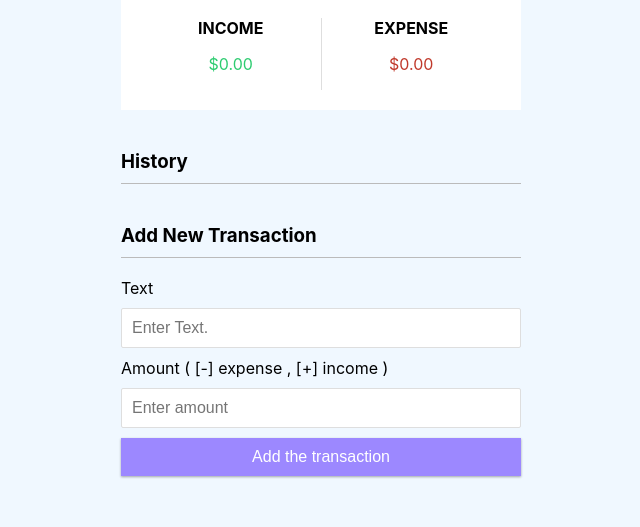
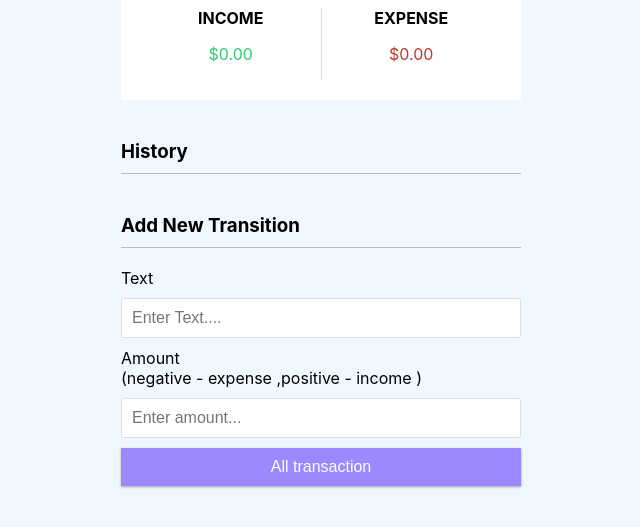
Before and after one commit to prabhat-3/financebuddy.io, a plain HTML site: page index.html in a window 1280 px wide. Shown: the part 237-764 px from the top of the page, without its empty margins (319-959 px from the left). Drawn offline with Linux system fonts and the light colour scheme.

Commit message:
Update index.html

```diff
--- a/index.html
+++ b/index.html
@@ -2,8 +2,10 @@
 <html lang="en">
   <head>
     <meta charset="UTF-8" />
-<meta name="viewport"
-content="width=device-width, initial-scale=1.0"/>
+    <meta
+      name="viewport"
+      content="width=device-width, initial-scale=1.0"
+    />
     <title>Expense Tracker</title>
     <link rel="stylesheet" href="style.css" />
   </head>
@@ -15,30 +17,39 @@ content="width=device-width, initial-scale=1.0"/>
       <div class="inc-exp-container">
         <div>
           <h4>Income</h4>
-<p id="money-plus" class="money-plus">+$0.00</p>
+          <p id="money-plus" class="money-plus">
+            +$0.00
+          </p>
         </div>
         <div>
           <h4>Expense</h4>
-<p id="money-minus" class="money-minus">-$0.00</p>
+          <p id="money-minus" class="money-minus">
+            -$0.00
+          </p>
         </div>
       </div>
+
       <h3>History</h3>
       <ul id="list" class="list">
+        <!-- <li class="minus">
+          Cash <span>-$400</span
+          ><button class="delete-btn">x</button>
+        </li> -->
       </ul>
-<h3>Add New Transaction</h3>
+      <h3>Add New Transition</h3>
       <form id="form">
           <div class="form-control">
               <label for="text">Text</label>
-<input type="text" id="text" placeholder="Enter Text.	"/>
+              <input type="text" id="text" placeholder="Enter Text...."/>
           </div>
           <div class="form-control">
-<label for="amount">Amount ( [-] expense , [+] income )</label>
-<input type="number" id="amount" placeholder="Enter amount	">
+              <label for="amount">Amount <br> (negative - expense ,positive - income )</label>
+              <input type="number" id="amount" placeholder="Enter amount...">
           </div>
-<button class="btn">Add the transaction</button>
+          <button class="btn">All transaction</button>
       </form>
     </div>
-<!-- Javascript Project -->
+    <!-- JavaYscript Project  -->
     <script src="script.js"></script>
   </body>
 </html>
```
Lines whose indentation alone changed are shown as unchanged.
